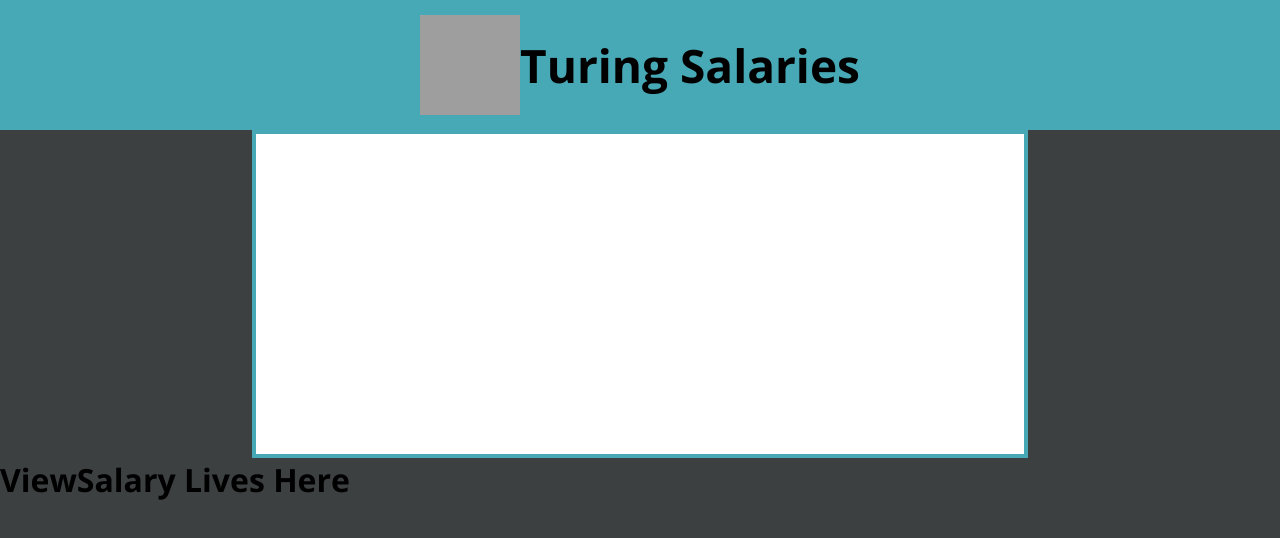
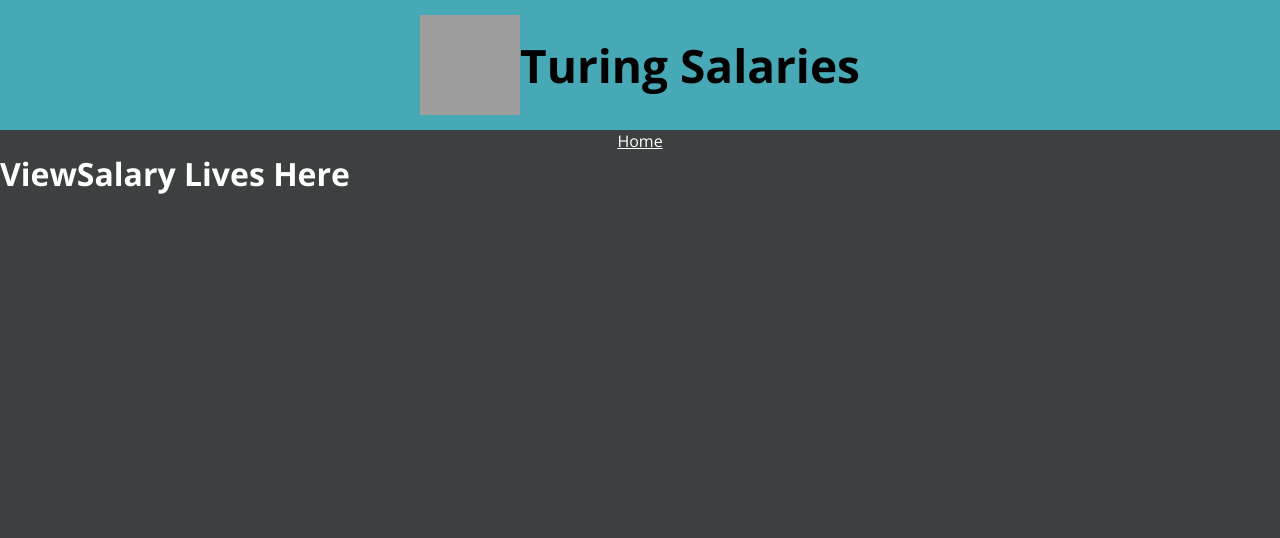
Before and after one commit to jasonhughes1/Turing-Salaries, a React (Create React App) app in the folder turing-salaries/client/: page /viewsalary in a window 1280 px wide. Shown: the top 538 px of the page. Built offline with nearby package versions, Linux system fonts and the light colour scheme; grey boxes are pictures that could not be loaded.

Commit message:
Get rid of create salaries page and update some style

```diff
--- a/turing-salaries/client/src/Components/App/App.js
+++ b/turing-salaries/client/src/Components/App/App.js
@@ -4,7 +4,6 @@
 import NavBar from '../NavBar/NavBar';
 import Home from '../Home/Home';
 import ViewSalary from '../ViewSalary/ViewSalary';
-import CreateSalary from '../CreateSalary/CreateSalary';
 
 
 class App extends Component {
@@ -14,7 +13,6 @@
         <Route path='/' component={NavBar} key='NavBar'/>
         <Route exact path='/' component={Home} key='Home' />
         <Route exact path='/viewsalary' component={ViewSalary} key='ViewSalary' />
-        <Route exact path='/createsalary' component={CreateSalary} key='CreateSalary' />
       </div>
     );
   }
--- a/turing-salaries/client/src/Components/CreateSalary/CreateSalary.css
+++ /dev/null
@@ -1,9 +0,0 @@
-.create-salary-container {
-  background-color: #3C4040;
-  height: 100vh;
-}
-
-.link-container-create {
-  display: flex;
-  justify-content: space-between;
-}
--- a/turing-salaries/client/src/Components/CreateSalary/CreateSalary.js
+++ /dev/null
@@ -1,19 +0,0 @@
-import React, { Component } from 'react';
-import { NavLink } from 'react-router-dom';
-import './CreateSalary.css';
-
-class CreateSalary extends Component {
-  render() {
-    return (
-      <div className='create-salary-container'>
-        <div className='link-container-create'>
-        <NavLink className='nav' exact to='/'>Home</NavLink>
-        <NavLink className='nav' to='/viewsalary'>ViewSalary</NavLink>
-      </div>
-        <h1>CreateSalary Lives Here</h1>
-      </div>
-    )
-  }
-}
-
-export default CreateSalary;
--- a/turing-salaries/client/src/Components/Home/Home.css
+++ b/turing-salaries/client/src/Components/Home/Home.css
@@ -1,6 +1,5 @@
 
 .home-container {
-  /*align-items: center;*/
   background-color: #3C4040;
   display: flex;
   justify-content: center;
@@ -9,10 +8,10 @@
 
 .link-container {
   display: flex;
+  flex-wrap: wrap;
   background-color: white;
   border: 4px solid #48a9b6;
   flex-direction: column;
-  height: 40%;
   width: 60%;
 }
 
@@ -30,6 +29,11 @@
 }
 
 .home-nav {
-  color: black;
+  background-color: black;
+  color: #48a9b6;
   font-size: 20px;
 }
+
+.home-nav:hover {
+  background-color: #3C4040;
+}
--- a/turing-salaries/client/src/Components/Home/Home.js
+++ b/turing-salaries/client/src/Components/Home/Home.js
@@ -8,11 +8,10 @@
       <div className='home-container'>
         <div className='link-container'>
           <span className="description">
-            Welcome to Turing Salaries where you can view data from past Turing graduates, or input your salary information from your first job out of Turing.
+            Welcome to Turing Salaries where you can view data from past Turing graduates.
           </span>
           <div className="button-area">
-            <NavLink className='home-nav' to='/viewsalary'>ViewSalary</NavLink>
-            <NavLink className='home-nav' to='/createsalary'>CreateSalary</NavLink>
+            <NavLink className='home-nav' to='/viewsalary'>View Salaries</NavLink>
           </div>
         </div>
       </div>
--- a/turing-salaries/client/src/Components/ViewSalary/ViewSalary.css
+++ b/turing-salaries/client/src/Components/ViewSalary/ViewSalary.css
@@ -4,7 +4,7 @@
   height: 100vh;
 }
 
-.link-container {
+.link-container-view {
   display: flex;
   justify-content: space-between;
 }
@@ -12,3 +12,7 @@
 .nav {
   color: white;
 }
+
+.view-salary-title {
+  color: white;
+}
--- a/turing-salaries/client/src/Components/ViewSalary/ViewSalary.js
+++ b/turing-salaries/client/src/Components/ViewSalary/ViewSalary.js
@@ -6,11 +6,10 @@
   render() {
     return (
       <div className='view-salary-container'>
-        <div className='link-container'>
+        <div className='link-container-view'>
         <NavLink className='nav' exact to='/'>Home</NavLink>
-        <NavLink className='nav' to='/createsalary'>CreateSalary</NavLink>
       </div>
-        <h1>ViewSalary Lives Here</h1>
+        <h1 className='view-salary-title'>ViewSalary Lives Here</h1>
       </div>
     )
   }
```
Also changed, not shown: 2 other files (tests, documents, lock files or other folders).
